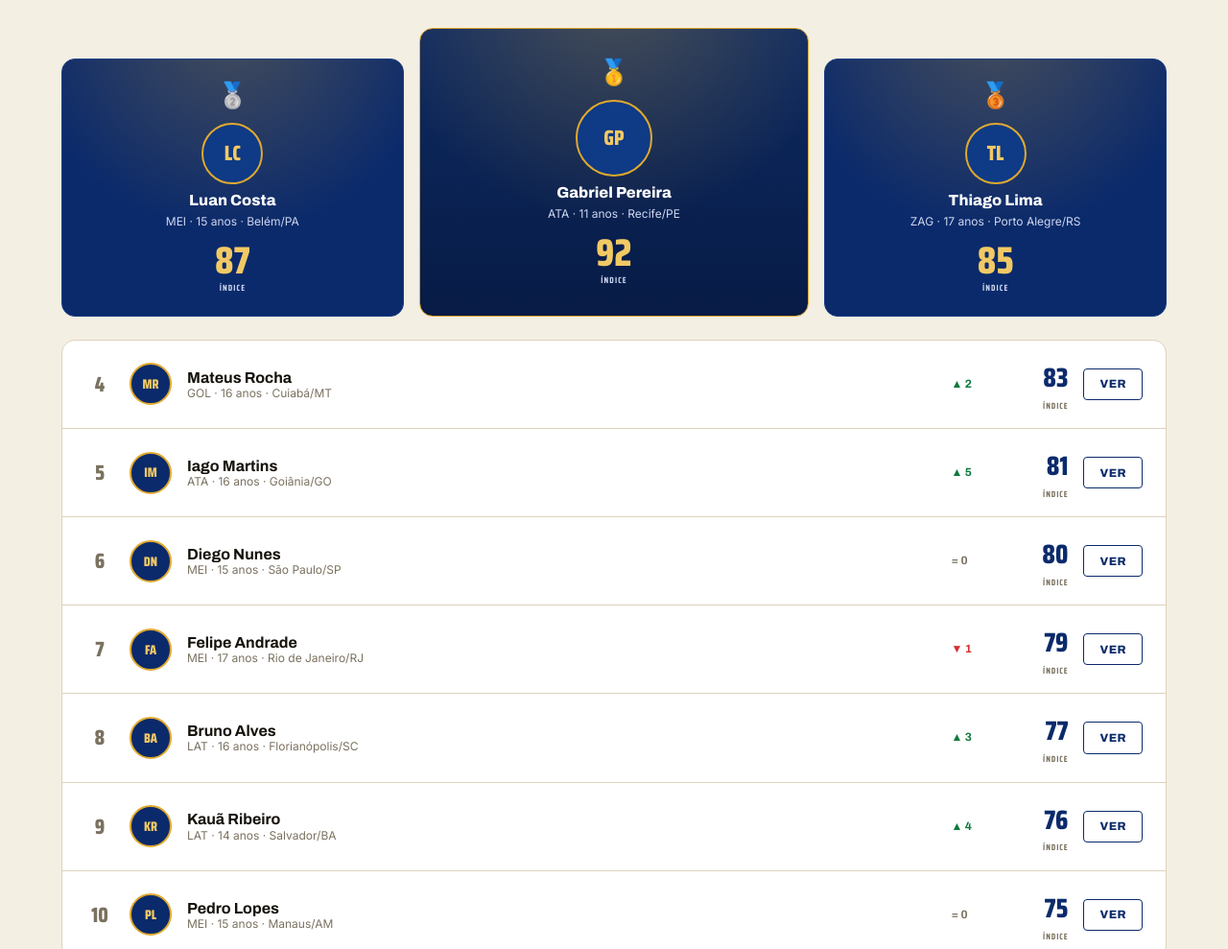
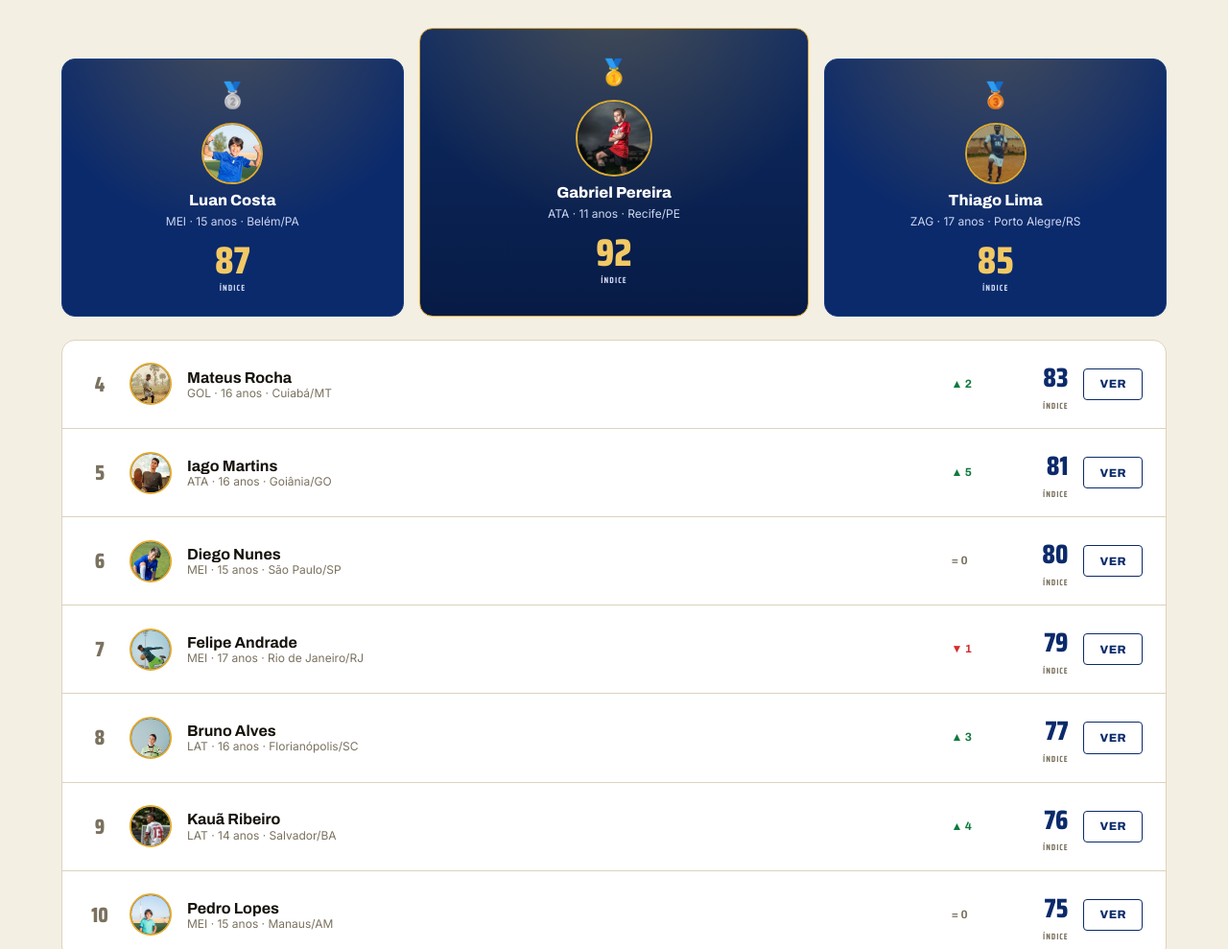
Before and after one commit to Isaacisrael10/ScoutX, a plain HTML site: page app/rankings.html in a window 1280 px wide. Shown: the part 382-1371 px from the top of the page at 96% size. Drawn offline with Linux system fonts and the light colour scheme; a web font is replaced by a local one.

Commit message:
polish: foto real em todos os avatares de atleta (app-bar, em alta, podio, rankings)

```diff
--- a/app/rankings.html
+++ b/app/rankings.html
@@ -66,21 +66,21 @@
       <div class="podium">
         <article class="pod pod--2">
           <span class="pod__medal" aria-hidden="true">🥈</span>
-          <span class="pod__av" aria-hidden="true">LC</span>
+          <span class="pod__av"><img src="../assets/img/craque-celebra.jpg" alt="Luan Costa"></span>
           <p class="pod__name">Luan Costa</p>
           <p class="pod__meta">MEI · 15 anos · Belém/PA</p>
           <p class="pod__metric">87<span>Índice</span></p>
         </article>
         <article class="pod pod--1">
           <span class="pod__medal" aria-hidden="true">🥇</span>
-          <span class="pod__av" aria-hidden="true">GP</span>
+          <span class="pod__av"><img src="../assets/img/craque-hero.jpg" alt="Gabriel Pereira"></span>
           <p class="pod__name">Gabriel Pereira</p>
           <p class="pod__meta">ATA · 11 anos · Recife/PE</p>
           <p class="pod__metric">92<span>Índice</span></p>
         </article>
         <article class="pod pod--3">
           <span class="pod__medal" aria-hidden="true">🥉</span>
-          <span class="pod__av" aria-hidden="true">TL</span>
+          <span class="pod__av"><img src="../assets/img/craque-varzea.jpg" alt="Thiago Lima"></span>
           <p class="pod__name">Thiago Lima</p>
           <p class="pod__meta">ZAG · 17 anos · Porto Alegre/RS</p>
           <p class="pod__metric">85<span>Índice</span></p>
@@ -92,7 +92,7 @@
     <div class="ranklist">
       <div class="rankrow">
         <span class="rankrow__pos">4</span>
-        <span class="rankrow__av" aria-hidden="true">MR</span>
+        <span class="rankrow__av"><img src="../assets/img/craque-goleiro.jpg" alt="Mateus Rocha"></span>
         <span class="rankrow__id"><b>Mateus Rocha</b><span>GOL · 16 anos · Cuiabá/MT</span></span>
         <span class="rankrow__delta up" aria-label="subiu 2 posições">▲ 2</span>
         <span class="rankrow__metric">83<span>Índice</span></span>
@@ -100,7 +100,7 @@
       </div>
       <div class="rankrow">
         <span class="rankrow__pos">5</span>
-        <span class="rankrow__av" aria-hidden="true">IM</span>
+        <span class="rankrow__av"><img src="../assets/img/craque-rooftop.jpg" alt="Iago Martins"></span>
         <span class="rankrow__id"><b>Iago Martins</b><span>ATA · 16 anos · Goiânia/GO</span></span>
         <span class="rankrow__delta up" aria-label="subiu 5 posições">▲ 5</span>
         <span class="rankrow__metric">81<span>Índice</span></span>
@@ -108,7 +108,7 @@
       </div>
       <div class="rankrow">
         <span class="rankrow__pos">6</span>
-        <span class="rankrow__av" aria-hidden="true">DN</span>
+        <span class="rankrow__av"><img src="../assets/img/craque-jovem.jpg" alt="Diego Nunes"></span>
         <span class="rankrow__id"><b>Diego Nunes</b><span>MEI · 15 anos · São Paulo/SP</span></span>
         <span class="rankrow__delta flat" aria-label="manteve a posição">= 0</span>
         <span class="rankrow__metric">80<span>Índice</span></span>
@@ -116,7 +116,7 @@
       </div>
       <div class="rankrow">
         <span class="rankrow__pos">7</span>
-        <span class="rankrow__av" aria-hidden="true">FA</span>
+        <span class="rankrow__av"><img src="../assets/img/craque-embaixada.jpg" alt="Felipe Andrade"></span>
         <span class="rankrow__id"><b>Felipe Andrade</b><span>MEI · 17 anos · Rio de Janeiro/RJ</span></span>
         <span class="rankrow__delta down" aria-label="caiu 1 posição">▼ 1</span>
         <span class="rankrow__metric">79<span>Índice</span></span>
@@ -124,7 +124,7 @@
       </div>
       <div class="rankrow">
         <span class="rankrow__pos">8</span>
-        <span class="rankrow__av" aria-hidden="true">BA</span>
+        <span class="rankrow__av"><img src="../assets/img/craque-trofeu.jpg" alt="Bruno Alves"></span>
         <span class="rankrow__id"><b>Bruno Alves</b><span>LAT · 16 anos · Florianópolis/SC</span></span>
         <span class="rankrow__delta up" aria-label="subiu 3 posições">▲ 3</span>
         <span class="rankrow__metric">77<span>Índice</span></span>
@@ -132,7 +132,7 @@
       </div>
       <div class="rankrow">
         <span class="rankrow__pos">9</span>
-        <span class="rankrow__av" aria-hidden="true">KR</span>
+        <span class="rankrow__av"><img src="../assets/img/craque-13.jpg" alt="Kauã Ribeiro"></span>
         <span class="rankrow__id"><b>Kauã Ribeiro</b><span>LAT · 14 anos · Salvador/BA</span></span>
         <span class="rankrow__delta up" aria-label="subiu 4 posições">▲ 4</span>
         <span class="rankrow__metric">76<span>Índice</span></span>
@@ -140,7 +140,7 @@
       </div>
       <div class="rankrow">
         <span class="rankrow__pos">10</span>
-        <span class="rankrow__av" aria-hidden="true">PL</span>
+        <span class="rankrow__av"><img src="../assets/img/craque-perfil.jpg" alt="Pedro Lopes"></span>
         <span class="rankrow__id"><b>Pedro Lopes</b><span>MEI · 15 anos · Manaus/AM</span></span>
         <span class="rankrow__delta flat" aria-label="manteve a posição">= 0</span>
         <span class="rankrow__metric">75<span>Índice</span></span>
--- a/assets/css/app.css
+++ b/assets/css/app.css
@@ -440,7 +440,7 @@
 .rail-card > h3{font-family:var(--display);font-weight:var(--fw-extra);font-size:var(--fs-md);margin-bottom:var(--space-4);display:flex;align-items:center;justify-content:space-between}
 .rail-card > h3 a{font-family:var(--ui);font-weight:700;font-size:var(--fs-xs);color:var(--navy)}
 .rail-hot{display:flex;align-items:center;gap:var(--space-3);padding:7px 0}
-.rail-hot__av{width:38px;height:38px;border-radius:50%;flex:0 0 auto;display:flex;align-items:center;justify-content:center;background:var(--navy);color:var(--ouro-lt);font-family:var(--stat);font-weight:var(--fw-extra);font-size:var(--fs-xs);border:1.5px solid var(--ouro)}
+.rail-hot__av{width:38px;height:38px;border-radius:50%;flex:0 0 auto;overflow:hidden;display:flex;align-items:center;justify-content:center;background:var(--navy);color:var(--ouro-lt);font-family:var(--stat);font-weight:var(--fw-extra);font-size:var(--fs-xs);border:1.5px solid var(--ouro)}
 .rail-hot__id{display:flex;flex-direction:column;min-width:0;line-height:1.2}
 .rail-hot__id b{font-family:var(--ui);font-weight:var(--fw-bold);font-size:var(--fs-sm);color:var(--ink)}
 .rail-hot__id span{font-size:var(--fs-xs);color:var(--ink-mute)}
@@ -477,7 +477,7 @@
 .pod--1{background:linear-gradient(180deg,#0e2b63,var(--navy-900));border-color:var(--ouro);padding-top:var(--space-6);padding-bottom:var(--space-6)}
 .pod > *{position:relative}
 .pod__medal{font-size:26px;line-height:1}
-.pod__av{width:64px;height:64px;border-radius:50%;margin:var(--space-3) auto var(--space-2);display:flex;align-items:center;justify-content:center;background:var(--navy-700);color:var(--ouro-lt);font-family:var(--stat);font-weight:var(--fw-extra);font-size:var(--fs-lg);border:2.5px solid var(--ouro)}
+.pod__av{width:64px;height:64px;border-radius:50%;overflow:hidden;margin:var(--space-3) auto var(--space-2);display:flex;align-items:center;justify-content:center;background:var(--navy-700);color:var(--ouro-lt);font-family:var(--stat);font-weight:var(--fw-extra);font-size:var(--fs-lg);border:2.5px solid var(--ouro)}
 .pod--1 .pod__av{width:80px;height:80px}
 .pod__name{font-family:var(--display);font-weight:var(--fw-extra);font-size:var(--fs-base);color:#fff;line-height:1.1}
 .pod__meta{font-size:var(--fs-xs);color:var(--mist);margin-top:3px}
@@ -489,7 +489,8 @@
 .rankrow:first-child{border-top:0}
 .rankrow:hover{background:var(--paper)}
 .rankrow__pos{font-family:var(--stat);font-weight:var(--fw-extra);font-size:var(--fs-lg);color:var(--ink-mute);width:30px;text-align:center;flex:0 0 auto}
-.rankrow__av{width:44px;height:44px;border-radius:50%;flex:0 0 auto;display:flex;align-items:center;justify-content:center;background:var(--navy);color:var(--ouro-lt);font-family:var(--stat);font-weight:var(--fw-extra);font-size:var(--fs-sm);border:2px solid var(--ouro)}
+.rankrow__av{width:44px;height:44px;border-radius:50%;flex:0 0 auto;overflow:hidden;display:flex;align-items:center;justify-content:center;background:var(--navy);color:var(--ouro-lt);font-family:var(--stat);font-weight:var(--fw-extra);font-size:var(--fs-sm);border:2px solid var(--ouro)}
+.rail-hot__av img,.pod__av img,.rankrow__av img{width:100%;height:100%;object-fit:cover;object-position:center 18%}
 .rankrow__id{flex:1;min-width:0;display:flex;flex-direction:column;line-height:1.2}
 .rankrow__id b{font-family:var(--ui);font-weight:var(--fw-bold);font-size:var(--fs-base);color:var(--ink)}
 .rankrow__id span{font-size:var(--fs-xs);color:var(--ink-mute)}
--- a/assets/css/components.css
+++ b/assets/css/components.css
@@ -138,5 +138,6 @@
 .nav-link[aria-current="page"]{background:rgba(11,42,107,.1);color:var(--navy)}
 
 /* ============ AVATAR ============ */
-.avatar{width:42px;height:42px;border-radius:50%;background:var(--navy);color:#fff;display:flex;align-items:center;justify-content:center;
+.avatar{width:42px;height:42px;border-radius:50%;overflow:hidden;background:var(--navy);color:#fff;display:flex;align-items:center;justify-content:center;
   font-family:var(--display);font-weight:var(--fw-extra);font-size:var(--fs-sm)}
+.avatar img{width:100%;height:100%;object-fit:cover;object-position:center 20%}
```
Also changed, not shown: app/atleta-feed.html (+4 -4 lines), app/atleta-perfil.html (+1 -1 lines), app/catalogo.html (+4 -4 lines).
